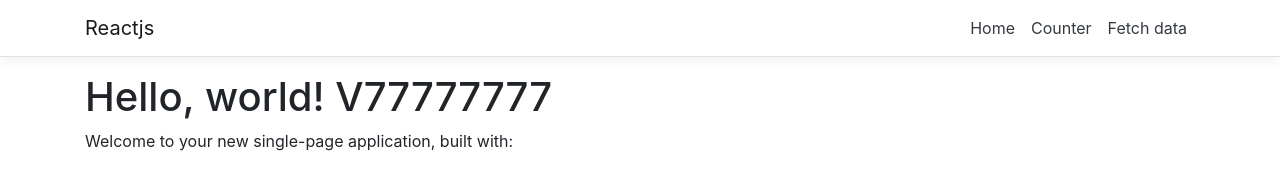
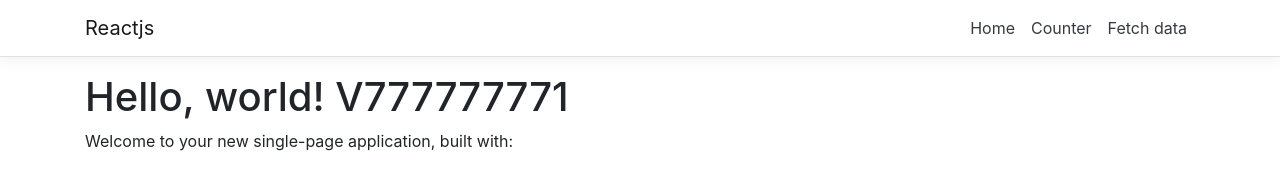
Before and after one commit to MathewsThankachan/reactjs1, a React (Create React App) app in the folder ClientApp/: page / in a window 1280 px wide. Shown: the top 171 px of the page. Built offline with nearby package versions, Linux system fonts and the light colour scheme.

Commit message:
Update Home.tsx

```diff
--- a/ClientApp/src/components/Home.tsx
+++ b/ClientApp/src/components/Home.tsx
@@ -3,7 +3,7 @@ import { connect } from 'react-redux';
 
 const Home = () => (
   <div>
-    <h1>Hello, world! V77777777</h1>
+    <h1>Hello, world! V777777771</h1>
     <p>Welcome to your new single-page application, built with:</p>
     <ul>
       <li><a href='https://get.asp.net/'>ASP.NET Core</a> and <a href='https://msdn.microsoft.com/en-us/library/67ef8sbd.aspx'>C#</a> for cross-platform server-side code</li>
```
